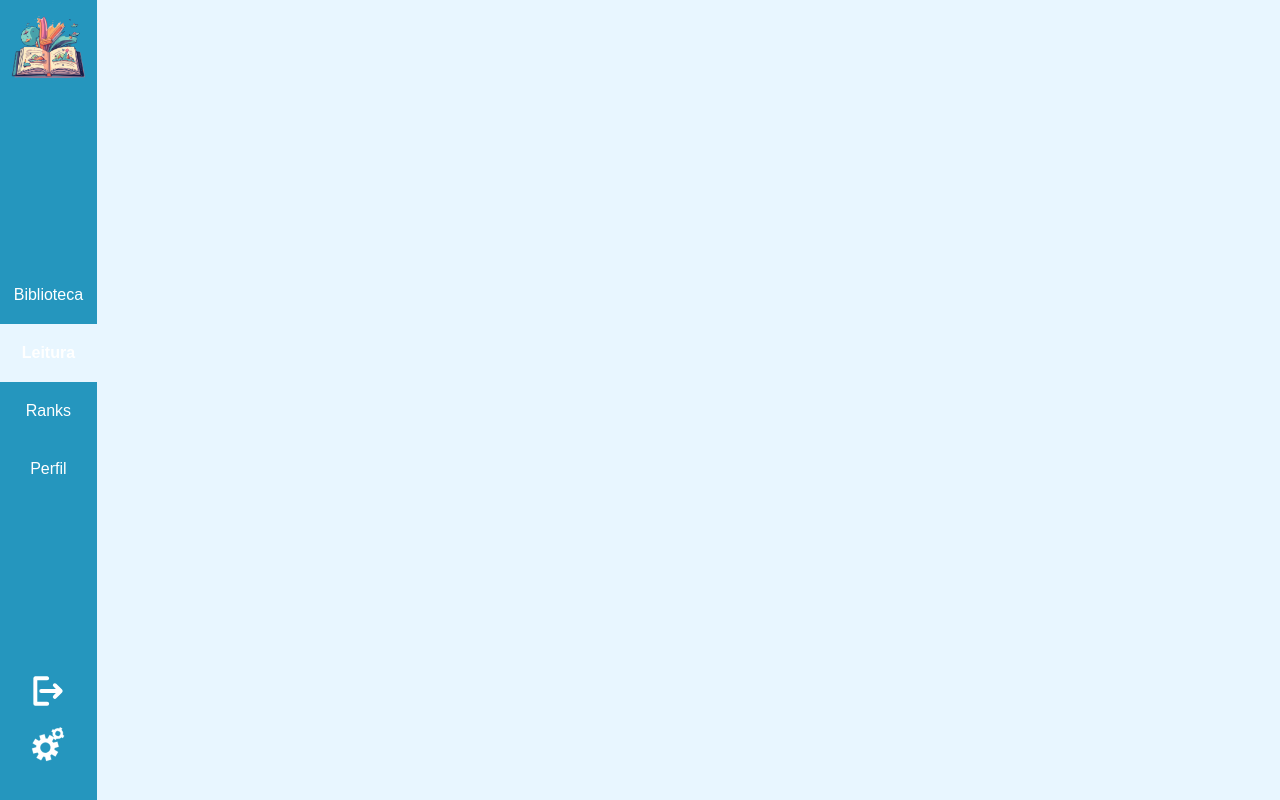
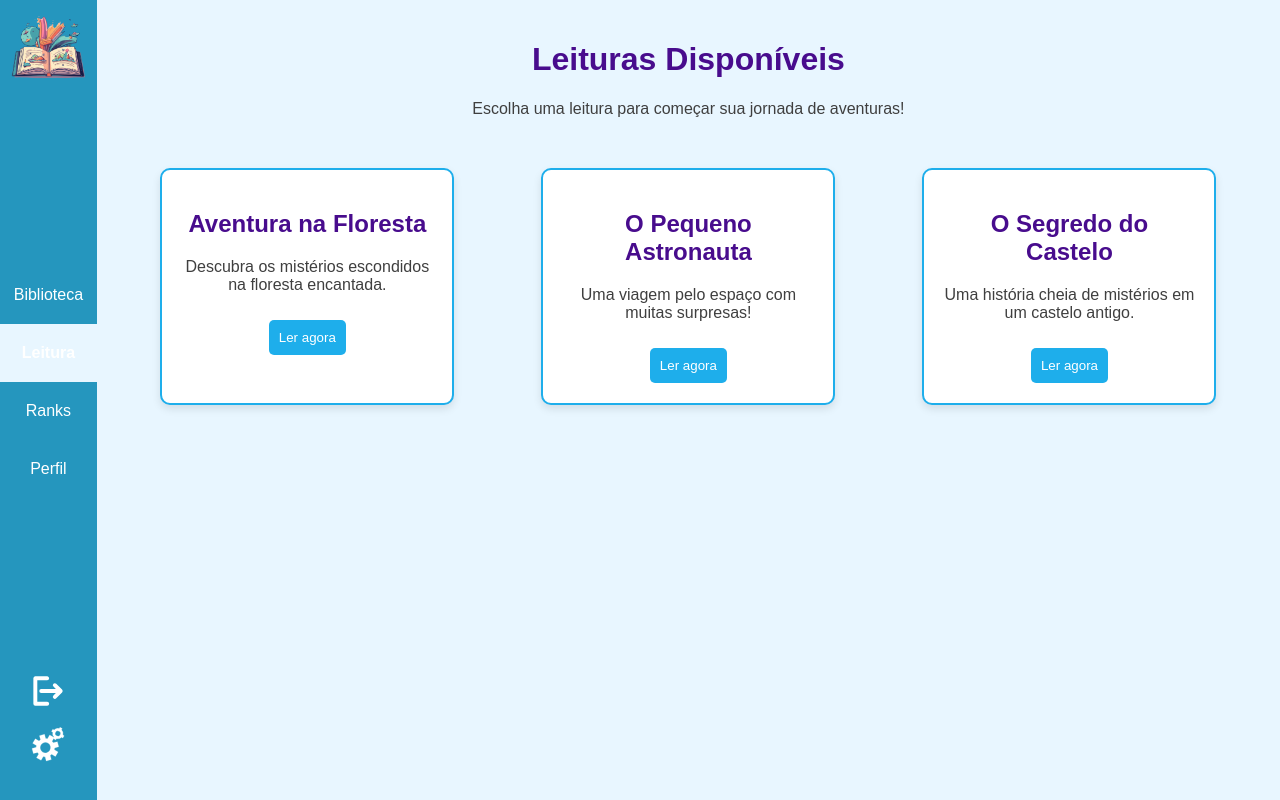
Before and after one commit to Geisbelly/Verbix, a Next.js app: page /leitura-atual in a window 1280 px wide. Built offline with nearby package versions, Linux system fonts and the light colour scheme.

Commit message:
ALTERANDO A PAGINA DE LEITURAS

```diff
--- a/src/app/leitura-atual/page.tsx
+++ b/src/app/leitura-atual/page.tsx
@@ -2,20 +2,52 @@
 import React from 'react';
 
 
-export default function Page() {
+export default function Leituras() {
+  // Simulando leituras disponíveis (você pode substituir por dados reais futuramente)
+  const leituras = [
+    { id: 1, titulo: "Aventura na Floresta", descricao: "Descubra os mistérios escondidos na floresta encantada." },
+    { id: 2, titulo: "O Pequeno Astronauta", descricao: "Uma viagem pelo espaço com muitas surpresas!" },
+    { id: 3, titulo: "O Segredo do Castelo", descricao: "Uma história cheia de mistérios em um castelo antigo." },
+  ];
+
   return (
+    <div style={{ padding: '20px' }}>
+      <h1 style={{ color: '#480c8d', fontSize: '2em', fontWeight: 'bold', textAlign: 'center' }}>
+        Leituras Disponíveis
+      </h1>
+      <p style={{ color: '#3F3F3F', textAlign: 'center', marginBottom: '40px' }}>
+        Escolha uma leitura para começar sua jornada de aventuras!
+      </p>
 
-    <div>
-
-
-
-
-        <div style={{ display: 'flex', flex: 1, gap: '0px' }}>
-
-
-        </div>
-
-
+      {/* Listando as leituras */}
+      <div style={{ display: 'flex', justifyContent: 'space-around', flexWrap: 'wrap' }}>
+        {leituras.map((leitura) => (
+          <div key={leitura.id} style={{
+            backgroundColor: '#ffffff',
+            border: `2px solid #1eaeeb`,
+            borderRadius: '10px',
+            padding: '20px',
+            margin: '10px',
+            width: '250px',
+            textAlign: 'center',
+            boxShadow: '0 4px 8px rgba(0, 0, 0, 0.1)'
+          }}>
+            <h2 style={{ color: '#480c8d' }}>{leitura.titulo}</h2>
+            <p style={{ color: '#3F3F3F' }}>{leitura.descricao}</p>
+            <button style={{
+              backgroundColor: '#1eaeeb',
+              color: '#ffffff',
+              padding: '10px',
+              border: 'none',
+              borderRadius: '5px',
+              cursor: 'pointer',
+              marginTop: '10px'
+            }}>
+              Ler agora
+            </button>
+          </div>
+        ))}
+      </div>
     </div>
   );
 }
```
